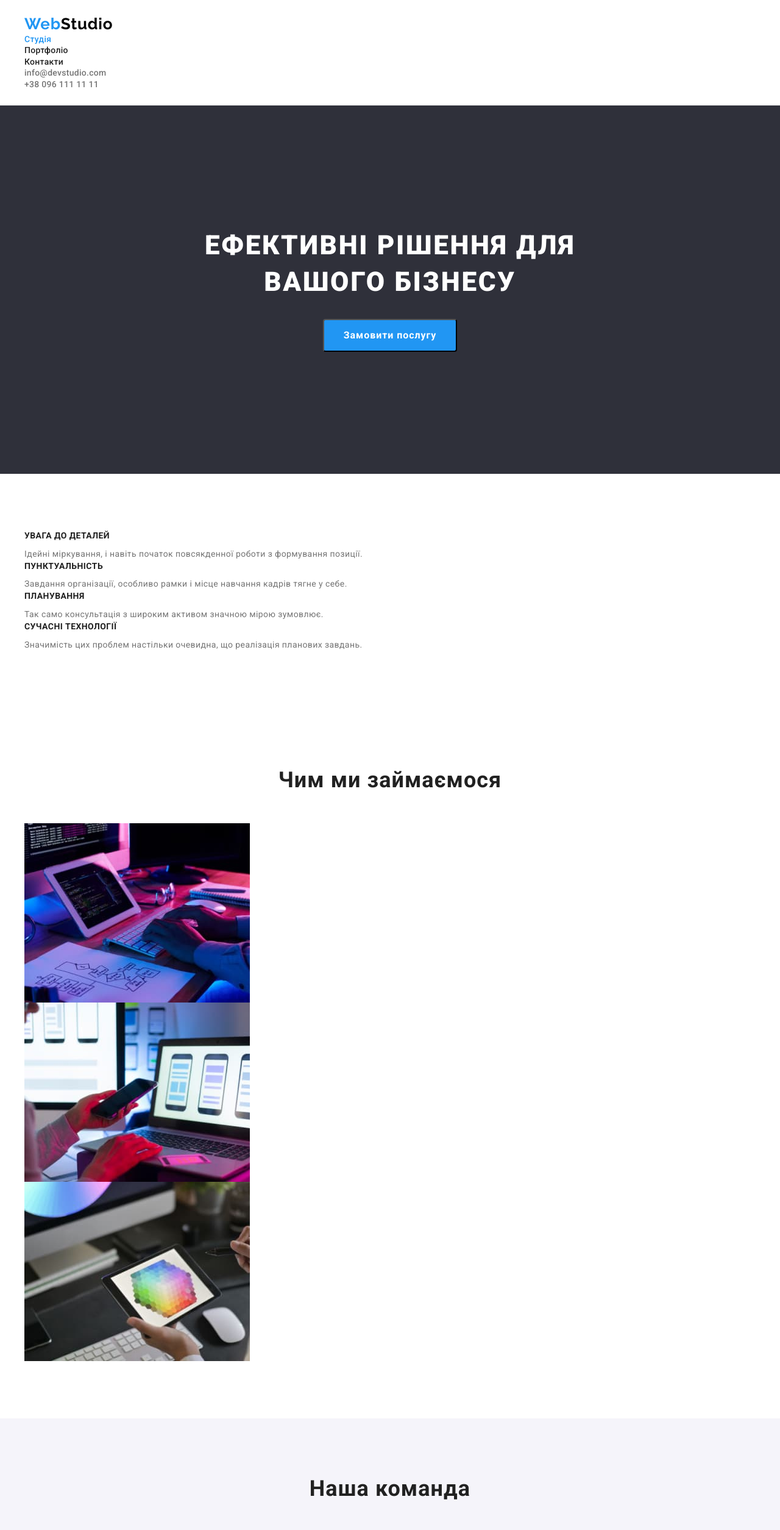
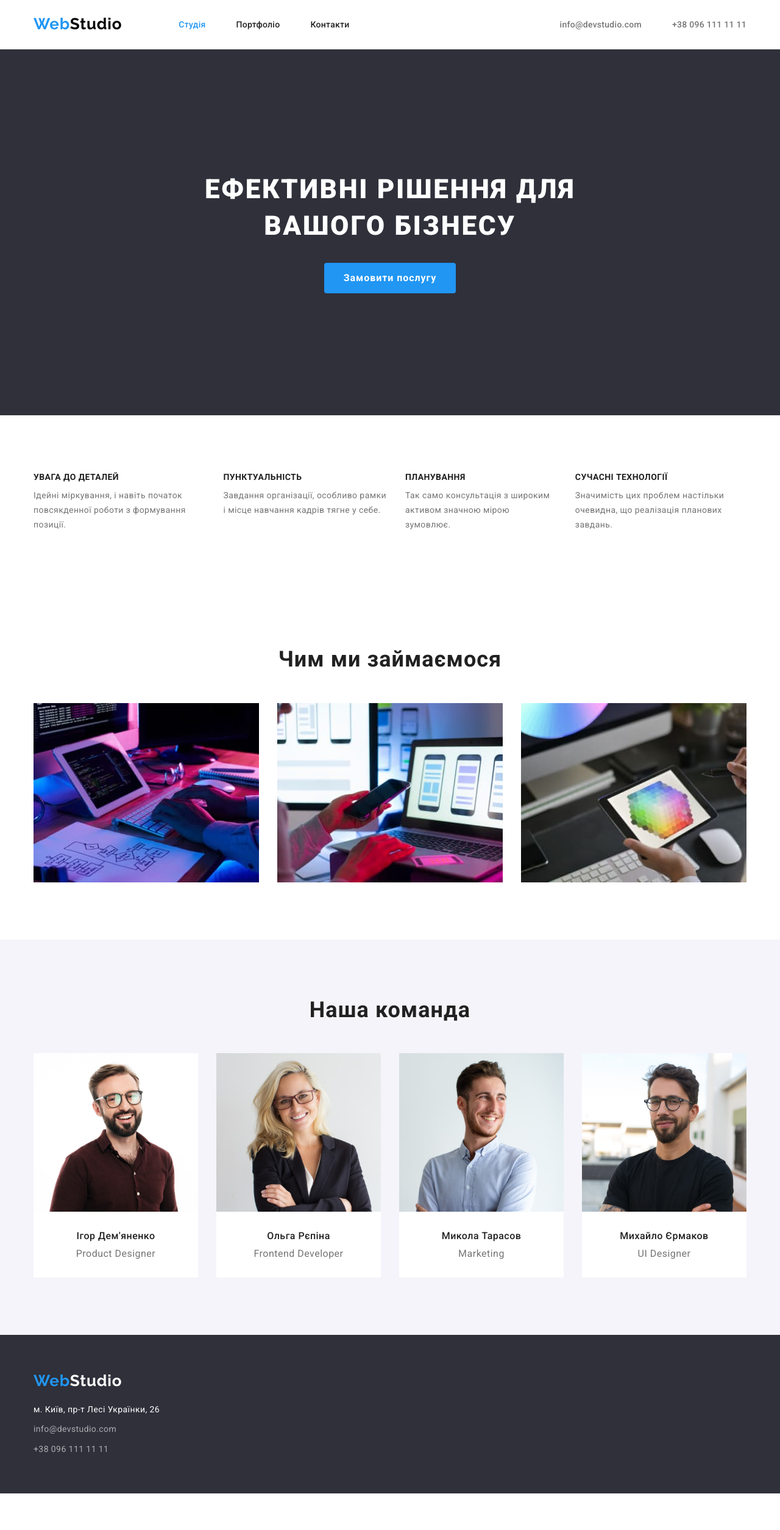
Before and after one commit to iTSerhii85/goit-markup-hw-03, a plain HTML site: page index.html in a window 1280 px wide. Shown: the top 2509 px of the page at 61% size. After the commit the page ends 2449 px from the top, so only its background shows below. Drawn offline with nearby package versions, Linux system fonts and the light colour scheme.

Commit message:
Разместил все элементы по флекс, отредактировал размер контейнера, убрал лишние марджины

```diff
--- a/css/styles.css
+++ b/css/styles.css
@@ -24,9 +24,7 @@ body {
 
 .hat {
   background-color: var(--header-background-color);
-  padding-top: 24px;
-  padding-bottom: 25px;
-  border-bottom: 1px solid #ECECEC;
+  border-bottom: 1px solid #ececec;
 }
 
 /* *Сбросил точки в списках */
@@ -45,6 +43,8 @@ body {
 /* *Сбросил отступ у картинок */
 img {
   display: block;
+  max-width: 100%;
+  height: auto;
 }
 
 /* *Скрыл заголовок */
@@ -72,7 +72,7 @@ img {
 
 /* *Контейнер (центрирует по ширине */
 .container {
-  width: 1230px;
+  width: 1200px;
   padding: 0 15px;
   margin: 0 auto;
 }
@@ -113,6 +113,7 @@ img {
   min-width: 216px;
   padding: 10px 32px;
   border-radius: 4px;
+  border: none;
 }
 .hero-button:hover,
 .hero-button:focus {
@@ -152,6 +153,17 @@ img {
 
   margin: 0;
 }
+.Activities-list {
+  display: flex;
+  gap: 30px;
+}
+
+/* * Блок чем мы занимаемся */
+.activity {
+  display: flex;
+  gap: 30px;
+  flex-wrap: wrap;
+}
 
 /* *Блок наша команда */
 .team-section {
@@ -183,13 +195,22 @@ img {
 .team-section img {
   margin-bottom: 30px;
 }
+.team-list {
+  display: flex;
+  gap: 30px;
+  flex-wrap: wrap;
+}
 
 /* *Логотип */
 .logo {
   color: #000000;
+  margin-right: 93px;
+  padding-top: 24px;
+  padding-bottom: 25px;
 }
 .footer-logo {
   color: #ffffff;
+  margin-bottom: 20px;
 }
 .footer-logo > span {
   color: var(--brend-color);
@@ -204,6 +225,8 @@ img {
   font-size: 26px;
   line-height: 1.19;
   letter-spacing: 0.03em;
+
+  display: block;
 }
 
 /* *Подвал */
@@ -225,6 +248,9 @@ img {
   line-height: 1.7;
   letter-spacing: 0.03em;
 }
+.footer-list li:not(:last-child) {
+  margin-bottom: 9px;
+}
 
 /* *Ссылки */
 .site-nav .link {
@@ -234,6 +260,8 @@ img {
   font-size: 14px;
   line-height: 1.14;
   letter-spacing: 0.02em;
+
+  padding: 32px 0;
 }
 .site-nav .link:hover,
 .site-nav .link:focus {
@@ -249,6 +277,7 @@ img {
   font-size: 14px;
   line-height: 1.14;
   letter-spacing: 0.02em;
+  padding: 32px 0;
 }
 .auth-nav .link:hover,
 .auth-nav .link:focus {
@@ -257,6 +286,25 @@ img {
 .footer-list .link:hover,
 .footer-list .link:focus {
   color: var(--accent-color);
+}
+
+/* *Флекс шапки */
+.site-nav {
+  display: flex;
+  gap: 50px;
+}
+.auth-nav {
+  display: flex;
+  margin-left: auto;
+  gap: 50px;
+}
+.container nav {
+  display: flex;
+  align-items: center;
+}
+.hat .container {
+  display: flex;
+  align-items: center;
 }
 
 /* *Кнопки страницы портфолио*/
@@ -276,7 +324,7 @@ img {
   letter-spacing: 0.03em;
 
   margin-top: 0;
-  margin-bottom: 50px;
+
   padding: 6px 22px;
 }
 .button:hover,
@@ -284,21 +332,34 @@ img {
   background-color: var(--accent-color);
   color: #ffffff;
 }
+.filter {
+  display: flex;
+  justify-content: center;
+  margin-bottom: 50px;
+  gap: 8px;
+}
 
 /* *Галерея */
 .gallery h2 {
   font-size: 18px;
   line-height: 2;
   letter-spacing: 0.06em;
+  padding-left: 24px;
+  padding-right: 24px;
 }
-
 .gallery p {
   font-size: 16px;
   line-height: 1.88;
   letter-spacing: 0.03em;
+  padding-left: 24px;
+  padding-right: 24px;
 }
 .gallery li {
-  border: 1px solid #EEEEEE;
+  border: 1px solid #eeeeee;
   width: 370px;
-  margin-bottom: 30px;
 }
+.gallery {
+  display: flex;
+  flex-wrap: wrap;
+  gap: 30px;
+}
--- a/index.html
+++ b/index.html
@@ -53,7 +53,7 @@
       <!--! Блок про виды деятельности -->
       <section class="Activities-section">
         <div class="container">
-          <ul class="list">
+          <ul class="list Activities-list">
             <li>
               <h3 class="section-title">УВАГА ДО ДЕТАЛЕЙ</h3>
               <p>
@@ -88,7 +88,7 @@
       <section class="metier-section">
         <div class="container">
           <h2 class="main section-title">Чим ми займаємося</h2>
-          <ul class="list">
+          <ul class="list activity">
             <li>
               <img
                 src="./images/what-we-do-1.jpg"
@@ -120,7 +120,7 @@
       <section class="main team-section">
         <div class="container">
           <h2 class="main section-title">Наша команда</h2>
-          <ul class="list">
+          <ul class="list team-list">
             <li>
               <img
                 src="./images/photo-1.jpg"
```
Also changed, not shown: portfolio.html (+1 -1 lines).
